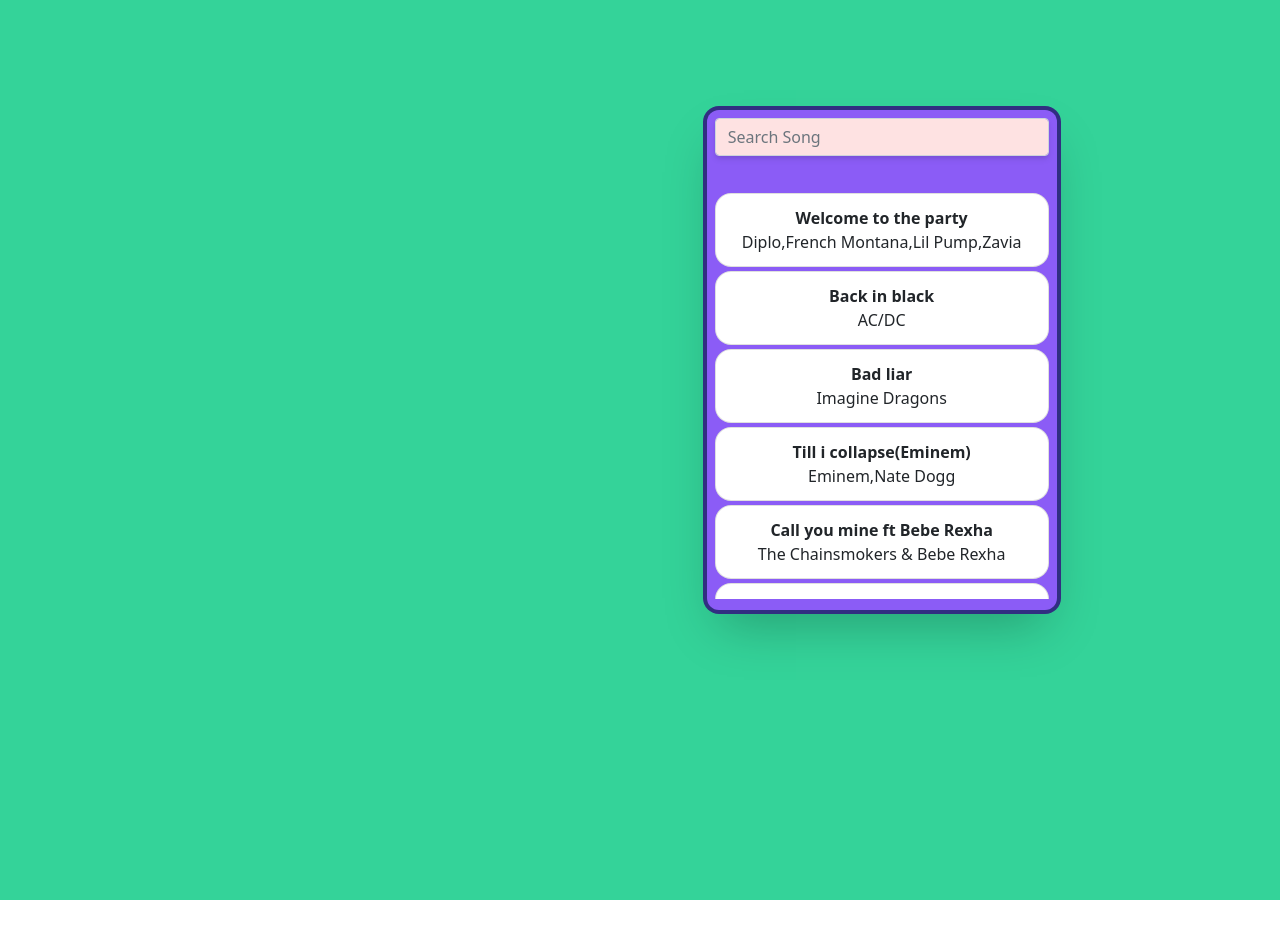
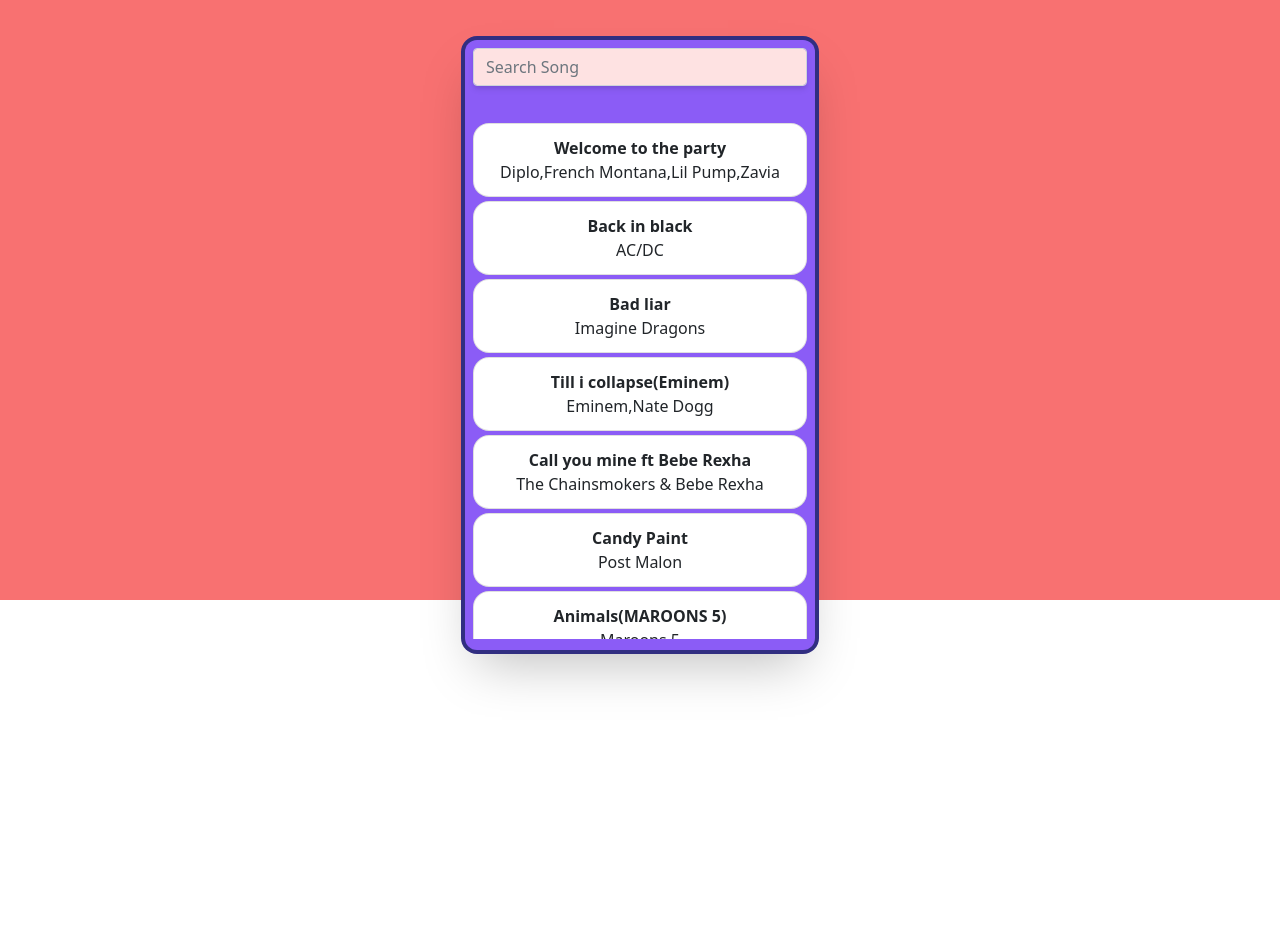
Before and after one commit to Adityaraj-singh/Songify, a React (Create React App) app: page / in a window 1280 px wide. Shown: the top 938 px of the page. After the commit the page ends 800 px from the top, so only its background shows below. Built offline with nearby package versions, Linux system fonts and the light colour scheme.

Commit message:
final changes

```diff
--- a/package.json
+++ b/package.json
@@ -1,4 +1,4 @@
-{
+{ "homepage":"http://Adityaraj-singh.github.io/Songify",
   "name": "tuner",
   "version": "0.1.0",
   "private": true,
--- a/src/App.js
+++ b/src/App.js
@@ -14,7 +14,7 @@ function App() {
 
 
     return (
-      <div className="app bg-green-400">
+      <div className="app">
      <Home/>
      </div>
     )
--- a/src/Components/Home.js
+++ b/src/Components/Home.js
@@ -117,18 +117,15 @@ useEffect(()=>{
     return(
 
             <center>
-           <div  className="home">
-            <Container>
-            <Row className="justify-content-md-center">
-            <Col  xs={{ order: 1 }} sm={3}  >
+           <div  className="home bg-red-400">
+
+
             <Songlist
             songs={songs}
              Setcurrentsongindex={Setcurrentsongindex}
              playing={playing}
              Setplaying={Setplaying} />
-             </Col>
 
-        <Col sm={4} >
              {currentsongindex!=null ?
  <Player
  songs={songs}
@@ -143,9 +140,8 @@ useEffect(()=>{
    /> : null
              }
 
-            </Col>
-            </Row>
-            </Container>
+
+
         </div>
 
              </center>
--- a/src/Components/MyStyle.css
+++ b/src/Components/MyStyle.css
@@ -1,18 +1,6 @@
-
 .home{
-    margin-bottom: 50px;
-
    height: 600px;
 
-   padding:20px;
-
-}
-
-.app{
-   margin-bottom: 100px;
-
-   padding-bottom: 200px;
-   padding-top: 50px;
 }
 .songpic{
 height: 100px;
@@ -35,9 +23,9 @@ width:auto;
 }
 
 .main-player{
-   margin-bottom: 40px;
+
    position: relative;
-   top:40px;
+   top:-610px;
 
 }
 
@@ -46,14 +34,15 @@ width:auto;
    justify-content: left;
 }
 .songlistbox{
-   margin-bottom: 40px;
+
   width: 350px;
   position: relative;
+
   top: 40px;
 }
 .song-list-box{
    width: 450;
-   height: 500px;
+   height: 610px;
 
 }
 
@@ -64,7 +53,7 @@ width:auto;
 .listing{
   border-radius: 50px;
 
-   height: 430px;
+   height: 540px;
    overflow: scroll;
    overflow-x: hidden;
   position: relative;
@@ -77,3 +66,7 @@ width:auto;
    top:5px
 
 }
+.next-song{
+   position: relative;
+   top: 100px;
+}
--- a/src/Components/player.js
+++ b/src/Components/player.js
@@ -15,11 +15,18 @@ var current={
 
 const temp_songs=songs
 
+const [main_player,Setmain_player]=useState({
+    position: 'relative',
+    top:'-590px'
+
+})
+
 const [playerstyle,Setplayerstyle]=useState({
     visibility:'visible'
 })
 const [controlstyle,Setcontrolstyle]=useState({
-    position:'relative'
+    position:'relative',
+    top:'100px'
 
 })
 
@@ -30,9 +37,11 @@ const [titlestyle,Settitlestyle]=useState({
 })
 const [playergeometry,Setplayergeometry]=useState({
     width: '350px',
-    height: '500px'
+    height: '630px'
 
 })
+
+
 
 const audioEl=useRef(0)
 const [initialtime,Setinitialtime]=useState(0)
@@ -97,7 +106,9 @@ const minimize=()=>{
 
     Setplayergeometry({
         width: '350px',
-        height: '100px'
+        height: '100px',
+
+
     })
 
     Setcontrolstyle({
@@ -115,6 +126,12 @@ const minimize=()=>{
    'font-size':'small',
     width: '350px'
     })
+
+Setmain_player({
+    position:'relative',
+    top:'-60px'
+})
+
    Setminplayer(!minplayer)
 }
 const maximize=()=>{
@@ -126,7 +143,7 @@ const maximize=()=>{
 
     Setplayergeometry({
         width: '350px',
-        height: '500px'
+        height: '630px'
     })
 
     Setcontrolstyle({
@@ -137,8 +154,14 @@ const maximize=()=>{
     Settitlestyle({
         position: 'relative',
     })
+
+    Setmain_player({
+        position: 'relative',
+    top:'-590px'
+    })
     Setminplayer(!minplayer)
 }
+
 
 useEffect(()=>{
 
@@ -193,7 +216,7 @@ const skip=(forwards=true)=>{
 
 return(
 
-    <div className="main-player items-center">
+    <div className="main-player items-center" style={main_player}>
                              <center>
 
                     <div className="player-box   bg-gradient-to-r from-purple-600 via-purple-400 to-purple-400 rounded-2xl space-y-2 ring-4 ring-indigo-900 shadow-2xl" id="playerbox" style={playergeometry}>
@@ -204,7 +227,7 @@ return(
                         <audio id="audio" src={process.env.PUBLIC_URL+songs[currentsongindex].src}  ref={audioEl} preload="auto"/>
                    <h1 className="font-extralight text-3xl"> PLAYING NOW</h1>
                    </div>
-                   <div className="detail-image shadow-2xl border-3 ring-4 ring-opacity-70 ring-purple-400 " style={current} >
+                   <div className="detail-image shadow-2xl border-3 ring-4 ring-opacity-70 ring-purple-400" style={current} >
                    </div>
                    <center>
                    <div className="song-title" style={titlestyle}>
@@ -223,19 +246,17 @@ return(
 
 
                    </div>
-                   <div className="controls space-x-3 p-2" id="controls" style={controlstyle}>
-                       <button id="skipperbtn" onClick={()=>skip(false)}><BiSkipPrevious size={30}/></button>
-                       <button onClick={()=>Setplaying(!playing)}>{!playing ? <BiPlay className="bg-green-700 rounded-xl border-2 border-black" size={30}/> : <BiPause className="bg-green-700 rounded-xl border-2 border-black" size={30}/>}</button>
-                       <button id="skipperbtn" onClick={()=>skip(true)}><BiSkipNext size={30}/></button>
+                   <div className="controls space-x-10 p-2" id="controls" style={controlstyle}>
+                       <button id="skipperbtn" onClick={()=>skip(false)}><BiSkipPrevious size={40}/></button>
+                       <button onClick={()=>Setplaying(!playing)}>{!playing ? <BiPlay className="bg-green-700 rounded-xl border-2 border-black" size={40}/> : <BiPause className="bg-green-700 rounded-xl border-2 border-black" size={40}/>}</button>
+                       <button id="skipperbtn" onClick={()=>skip(true)}><BiSkipNext size={40}/></button>
                    </div>
 
 
                 <div className="next-song" style={playerstyle}>
                     <h2 className="text-md" ><strong>Next up:</strong>{songs[nextsongindex].title}</h2>
                 </div>
-                <div className="trademark">
-                <p>a deadshot production</p>
-            </div>
+
             </div>
 
             </center>
```
Also changed, not shown: 56 other files (tests, documents, lock files or other folders).
